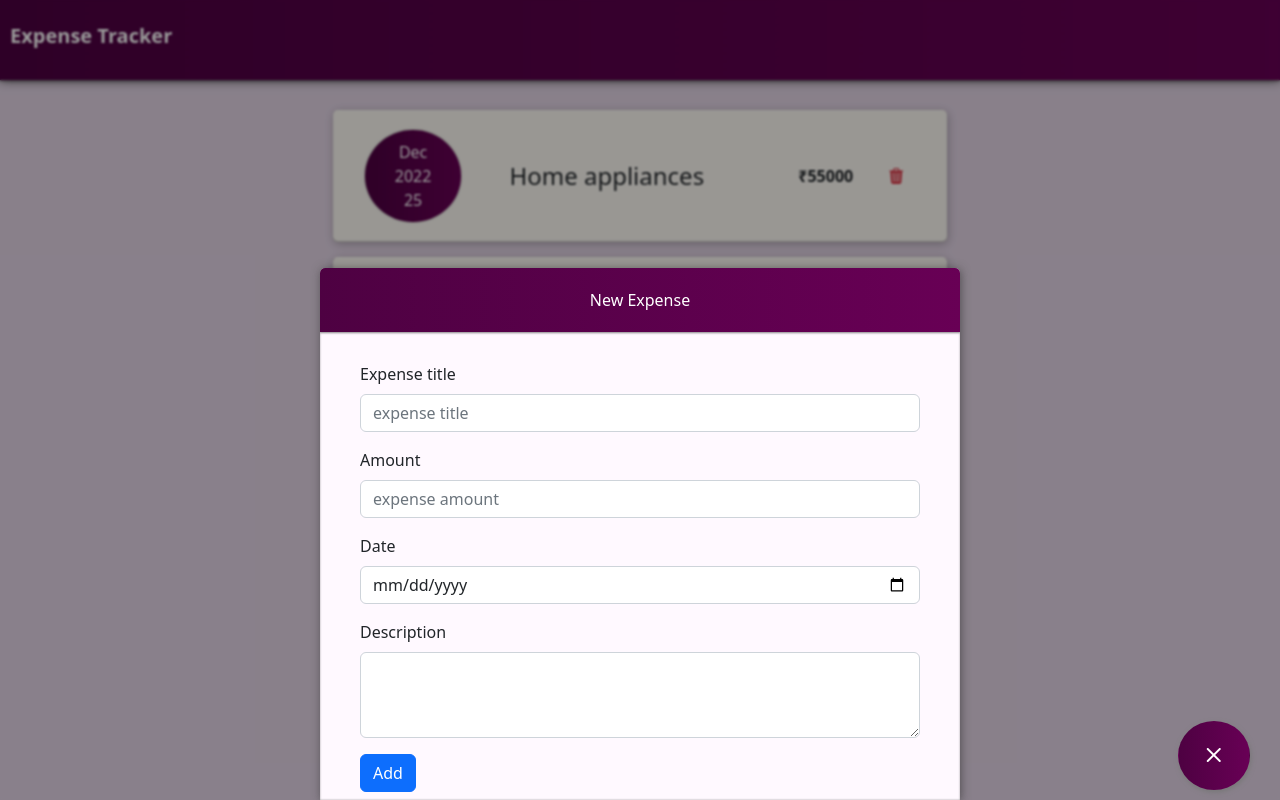
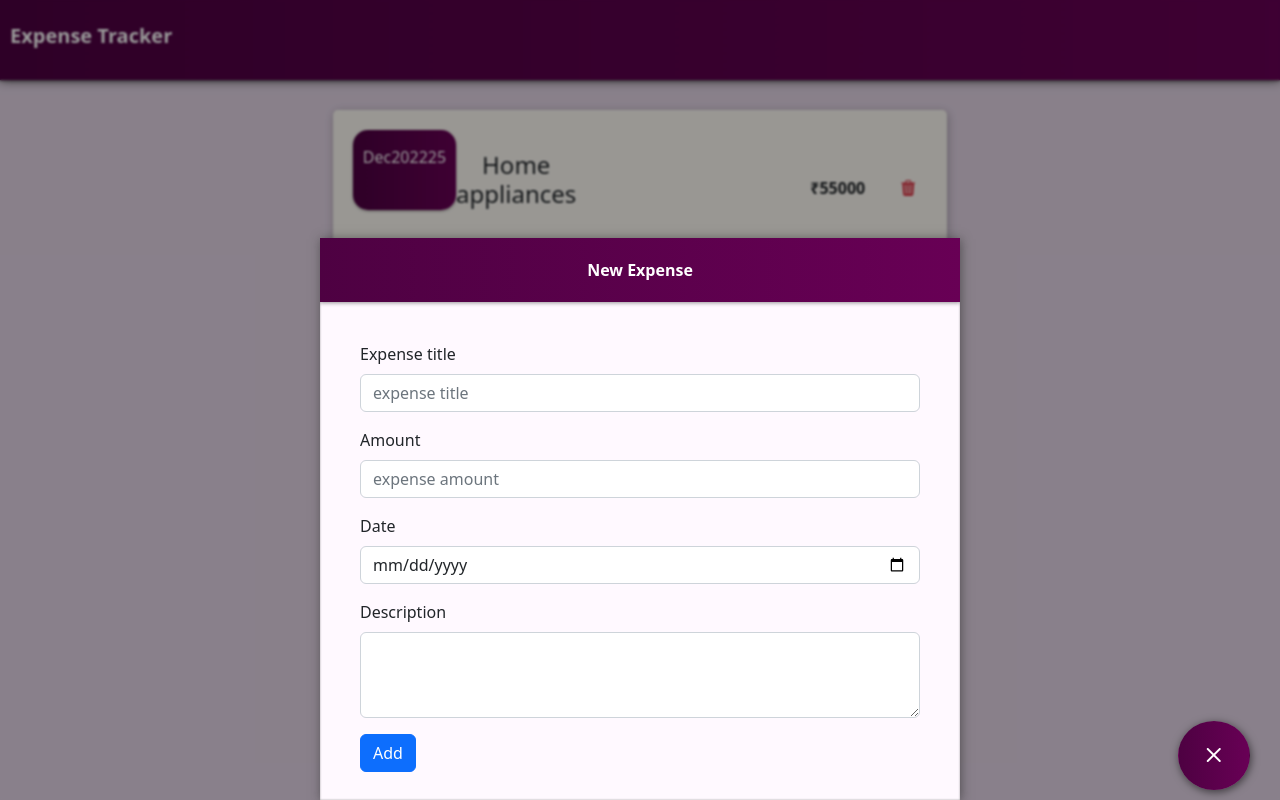
Before and after one commit to recklessly-lazy/expense-tracker, a React (Vite) app: page / in a window 1280 px wide. Both pictures are taken after a click on the button 1213 px from the left and 755 px from the top of the page. Built offline with nearby package versions, Linux system fonts and the light colour scheme.

Commit message:
layout changes for mobile

```diff
--- a/package.json
+++ b/package.json
@@ -4,7 +4,8 @@
     "version": "0.0.0",
     "type": "module",
     "scripts": {
-    "dev": "vite",
+        "start": "vite",
+        "host": "vite --host",
         "build": "tsc && vite build",
         "preview": "vite preview"
     },
--- a/src/components/ConfirmationModal/ConfirmationModal.module.scss
+++ b/src/components/ConfirmationModal/ConfirmationModal.module.scss
@@ -1,5 +1,5 @@
 .modal {
-    position: absolute;
+    position: fixed;
     top: 50%;
     left: 50%;
     transform: translate(-50%, -50%);
@@ -9,6 +9,22 @@
     border-radius: 5px;
     box-shadow: 1px 3px 8px rgba(68, 68, 68, 0.485), 3px 6px 13px rgba(68, 68, 68, 0.419), inset 0 -1px 3px rgba(68, 68, 68, 0.501);
     animation: entry 0.3s ease-in forwards;
+    width: 80%;
+}
+
+@media (min-width: 700px) {
+    .modal {
+        position: fixed;
+        top: 50%;
+        left: 50%;
+        transform: translate(-50%, -50%);
+        padding: 40px;
+        z-index: 10;
+        background-color: whitesmoke;
+        border-radius: 5px;
+        box-shadow: 1px 3px 8px rgba(68, 68, 68, 0.485), 3px 6px 13px rgba(68, 68, 68, 0.419), inset 0 -1px 3px rgba(68, 68, 68, 0.501);
+        animation: entry 0.3s ease-in forwards;
+    }
 }
 
 .modalExit {
--- a/src/components/ExpenseItem/ExpenseItem.module.scss
+++ b/src/components/ExpenseItem/ExpenseItem.module.scss
@@ -3,40 +3,80 @@
     background-color: rgb(255, 252, 246);
     border-radius: 5px;
     box-shadow: 1px 2px 10px rgba(0, 0, 0, 0.252), inset 0 -1px 1px rgba(0, 0, 0, 0.236);
-    width: 90%;
+    width: 80%;
     margin-bottom: 15px;
     display: flex;
     flex-direction: row;
-    justify-content: flex-start;
+    flex-wrap: wrap;
+    justify-content: flex-end;
     align-items: center;
     cursor: pointer;
+    box-sizing: border-box;
 }
 
 @media (min-width: 700px) {
+
+
     .expenseItem {
+        padding: 20px;
+        background-color: rgb(255, 252, 246);
+        border-radius: 5px;
+        box-shadow: 1px 2px 10px rgba(0, 0, 0, 0.252), inset 0 -1px 1px rgba(0, 0, 0, 0.236);
+        width: 90%;
+        margin-bottom: 15px;
+        display: flex;
+        flex-direction: row;
+        justify-content: flex-end;
+        align-items: center;
+        cursor: pointer;
+        flex-wrap: nowrap;
         width: 60%;
+    }
+
+    .dateAndTitle {
+        width: auto !important;
+        flex-direction: row !important;
+    }
+
+    .dateComp {
+        color: white;
+        display: flex;
+        flex-direction: column;
+        justify-content: space-evenly;
+        border-radius: 50%;
+        min-width: 80px;
+        min-height: 80px;
+        padding: 10px 30px;
+        background: linear-gradient(to right, #4e0142, #680055);
+        // border: 2px solid rgb(152, 104, 197);
+        box-shadow: 0 0 2px #666;
     }
 }
 
 @media (max-width: 450px) {
-    .expenseItem{
-        width: 100%;
+    .expenseItem {
+        width: 90%;
     }
 }
 
 .dateComp {
     color: white;
     display: flex;
-    flex-direction: column;
+    flex-direction: row;
     justify-content: space-evenly;
-    border-radius: 50%;
-    min-width: 80px;
-    min-height: 80px;
-    padding: 10px 30px;
+    border-radius: 15px;
+    width: 100%;
+    padding: 15px 10px;
+    margin-bottom: 20px;
     background: linear-gradient(to right, #4e0142, #680055);
-    // border: 2px solid rgb(152, 104, 197);
-    box-shadow: 0 0 2px #666;
+    // border: 2px solid rgb(90, 0, 106);
+    box-shadow: 0 1px 3px rgba(0, 0, 0, 0.421);
 }
+.dateAndTitle{
+    align-items: center;
+    justify-content: center !important;
+}
+
 
 .expense-date {
     display: flex;
--- a/src/components/ExpenseItem/ExpenseItem.tsx
+++ b/src/components/ExpenseItem/ExpenseItem.tsx
@@ -36,20 +36,18 @@ function ExpenseItem({ expense }: { expense: Expense }) {
                 confirm={deleteExpense}
             />
             <div className={styles.expenseItem}>
-                <div className="d-flex flex-row justify-content-between container">
+                {/* <div className="d-flex flex-row justify-content-between container"> */}
                 <div
                     onClick={() => {
                         navigate(`expenses/${expense.id}`);
                     }}
-                        className="d-flex flex-row justify-content-evenly align-items-center"
+                    className={`d-flex flex-column justify-content-evenly align-items-center w-100 ${styles.dateAndTitle}`}
                 >
                     <DateComp dateStr={expense.date} />
-                        <h4 className="ps-5 mb-0">{expense.title}</h4>
+                    <h4 className="mb-0">{expense.title}</h4>
                 </div>
-                    <div className="mb-0 d-flex flex-row justify-content-between align-items-center">
-                        <strong className="pe-4">
-                            &#8377;{expense.amount}
-                        </strong>
+                <div className="w-100 pt-3 mb-0 d-flex flex-row justify-content-end align-items-center">
+                    <strong className="pe-4">&#8377;{expense.amount}</strong>
                     <button
                         className={styles.deleteBtn}
                         onClick={() => {
@@ -62,7 +60,7 @@ function ExpenseItem({ expense }: { expense: Expense }) {
                     </button>
                 </div>
             </div>
-            </div>
+            {/* </div> */}
         </>
     );
 }
--- a/src/components/ExpensesList/ExpensesList.module.scss
+++ b/src/components/ExpensesList/ExpensesList.module.scss
@@ -8,7 +8,7 @@
     position: relative;
     justify-content: flex-start;
     align-items: center;
-
+    box-sizing: border-box;
 }
 
 @media (max-width: 450px) {
--- a/src/components/ExpensesList/ExpensesList.tsx
+++ b/src/components/ExpensesList/ExpensesList.tsx
@@ -21,7 +21,7 @@ function ExpensesList() {
                     <center>
                         {" "}
                         {/* <i className="bi bi-trash3-fill" style={{fontSize: '100px'}}></i>{" "} */}
-                        <img src={empty} />
+                        <img style={{maxWidth: "100%"}} src={empty} />
                     </center>
                 </>
             ) : null}
--- a/src/components/NewExpenseForm/NewExpenseForm.module.scss
+++ b/src/components/NewExpenseForm/NewExpenseForm.module.scss
@@ -5,31 +5,44 @@
     bottom: 0;
     margin: auto;
     max-width: 60%;
+    max-height: 75%;
     text-align: left;
     box-sizing: border-box;
     box-shadow: 1px 1px 10px rgba(47, 47, 47, 0.6), inset 0 0 2px rgb(146, 146, 146);
-    // padding: 10px 40px;
-    border-radius: 5px 5px 0px 0px;
     background-color: rgb(255, 255, 255);
-    overflow: hidden;
+    overflow: auto;
     z-index: 7;
     background-color: rgb(255, 249, 255);
 }
 
 .formHeader {
+    // padding: 2px 5px;
+    box-shadow: 0 1px 4px rgba(0, 0, 0, 0.421);
+    box-sizing: border-box;
+    margin-bottom: 20px;
+
+    strong {
+        width: 100%;
+        padding: 20px;
+        text-align: center;
+        background: linear-gradient(to right, #4e0142, #680055);
+        color: white;
+        display: block;
+    }
+
+    top: 0;
+    position: sticky;
     width: 100%;
-    padding: 20px;
-    text-align: center;
-    background: linear-gradient(to right, #4e0142, #680055);
-    color: white;
-    box-shadow: 0 1px 2px rgba(68, 68, 68, 0.662);
-    margin-bottom: 20px;
-    // inset 0 1px 3px rgba(68, 68, 68, 0.607);
 }
 
 .formBody {
-    padding: 10px 40px;
+    position: relative;
+    box-sizing: border-box;
+    padding: 0px;
 
+    .bodyContent {
+        padding: 20px 40px;
+    }
 }
 
 .entry {
@@ -62,7 +75,7 @@
 
 @media (max-width: 450px) {
     .form {
-        max-width: 90%;
+        max-width: 100%;
     }
 }
 
--- a/src/components/NewExpenseForm/NewExpenseForm.tsx
+++ b/src/components/NewExpenseForm/NewExpenseForm.tsx
@@ -128,13 +128,19 @@ function NewExpenseForm({
                     if (!show) setRender(false);
                 }}
             >
-                <div className={styles.formHeader}>New Expense</div>
                 <form
                     className={"pb-2" + " " + styles.formBody}
                     onSubmit={addExpenseHandler}
                 >
+                    <div className={styles.formHeader}>
+                        <strong>New Expense</strong>
+                    </div>
+                    <div className={styles.bodyContent}>
                         <div className="pb-3">
-                        <label className="form-label" htmlFor="expense_title">
+                            <label
+                                className="form-label"
+                                htmlFor="expense_title"
+                            >
                                 Expense title
                             </label>
                             <input
@@ -143,12 +149,17 @@ function NewExpenseForm({
                                 id="expense_title"
                                 name="expense_title"
                                 placeholder="expense title"
-                            onChange={(e) => setExpenseTitle(e.target.value)}
+                                onChange={(e) =>
+                                    setExpenseTitle(e.target.value)
+                                }
                             />
                             <div className="text-danger">{expenseTitleErr}</div>
                         </div>
                         <div className="pb-3">
-                        <label className="form-label" htmlFor="expense_amount">
+                            <label
+                                className="form-label"
+                                htmlFor="expense_amount"
+                            >
                                 Amount
                             </label>
                             <input
@@ -161,10 +172,15 @@ function NewExpenseForm({
                                     setExpenseAmount(parseFloat(e.target.value))
                                 }
                             />
-                        <div className="text-danger">{expenseAmountErr}</div>
+                            <div className="text-danger">
+                                {expenseAmountErr}
+                            </div>
                         </div>
                         <div className="pb-3">
-                        <label className="form-label" htmlFor="expense_amount">
+                            <label
+                                className="form-label"
+                                htmlFor="expense_amount"
+                            >
                                 Date
                             </label>
                             <input
@@ -202,6 +218,7 @@ function NewExpenseForm({
                         <button type="submit" className="btn btn-primary">
                             Add
                         </button>
+                    </div>
                 </form>
             </div>
         </>
--- a/src/pages/ExpensePage/ExpensePage.module.scss
+++ b/src/pages/ExpensePage/ExpensePage.module.scss
@@ -24,8 +24,9 @@
     right: 30px;
     color: white;
     border-radius: 50%;
-    box-shadow: 1px 2px 5px #777;
+    box-shadow: 1px 2px 8px rgba(0, 0, 0, 0.566);
     background: linear-gradient(to right, #4e0142, #680055);
+    overflow: hidden;
 
     &:active {
         transform: translate(1px, 2px);
```
Lines whose indentation alone changed are shown as unchanged.
